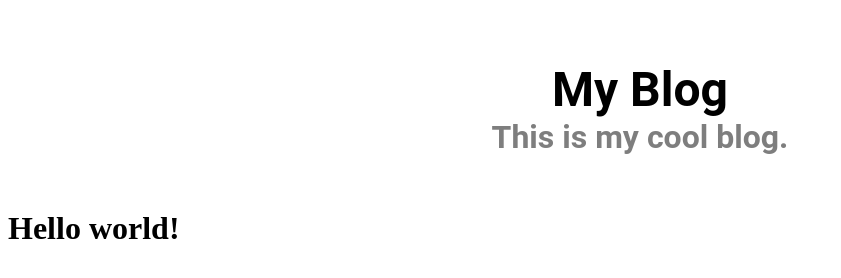
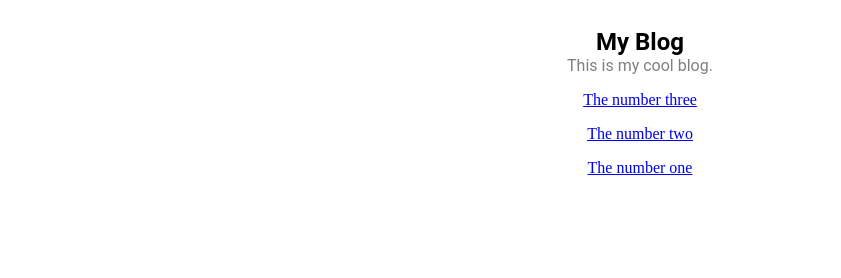
Before and after one commit to e1r0nd/blog, a Gatsby site: page / in a window 1280 px wide. Shown: the whole page, without its empty margins (0-841 px from the left). Built offline with nearby package versions, Linux system fonts and the light colour scheme; Gatsby itself is replaced by a stand-in of ours.

Commit message:
added CreatePages

```diff
--- a/src/components/Header.tsx
+++ b/src/components/Header.tsx
@@ -36,7 +36,7 @@ const TitleAndDescription: React.FC<TitleAndDescriptionProps> = ({ data }) => {
   );
 };
 
-const Header: React.FC<unknown> = () => {
+const Header: React.FC = () => {
   return (
     <StaticQuery
       query={graphql`
--- a/src/pages/index.tsx
+++ b/src/pages/index.tsx
@@ -1,16 +1,69 @@
 import Header from '../components/Header';
-import React from 'react';
-import { PageProps } from 'gatsby';
+import React, { ReactElement } from 'react';
+import { graphql, Link } from 'gatsby';
 
-export const Layout: React.FC<PageProps> = () => {
+interface LayoutProps {
+  data: {
+    allMarkdownRemark: {
+      edges: [
+        {
+          node: {
+            frontmatter: {
+              title: string;
+              path: string;
+              date: string;
+            };
+          };
+        },
+      ];
+    };
+  };
+}
+
+const Layout: React.FC<LayoutProps> = ({ data }): ReactElement => {
+  const { edges } = data.allMarkdownRemark;
   return (
     <div>
-      <h1>
-        <Header />
-      </h1>
-      <h1>Hello world!</h1>
+      <Header />
+      <div
+        style={{
+          display: 'flex',
+          flexDirection: 'column',
+          alignItems: 'center',
+        }}
+      >
+        {edges.map((edge) => {
+          const { frontmatter } = edge.node;
+          return (
+            <div
+              key={frontmatter.path}
+              style={{
+                marginBottom: '1rem',
+              }}
+            >
+              <Link to={frontmatter.path}>{frontmatter.title}</Link>
+            </div>
+          );
+        })}
+      </div>
     </div>
   );
 };
 
+export const query = graphql`
+  query HomepageQuery {
+    allMarkdownRemark(sort: { order: DESC, fields: [frontmatter___date] }) {
+      edges {
+        node {
+          frontmatter {
+            title
+            path
+            date
+          }
+        }
+      }
+    }
+  }
+`;
+
 export default Layout;
```
Also changed, not shown: gatsby-node.js (added, +36 -0 lines), src/pages/404.tsx (added, +10 -0 lines), src/templates/blogPost.tsx (added, +45 -0 lines).
